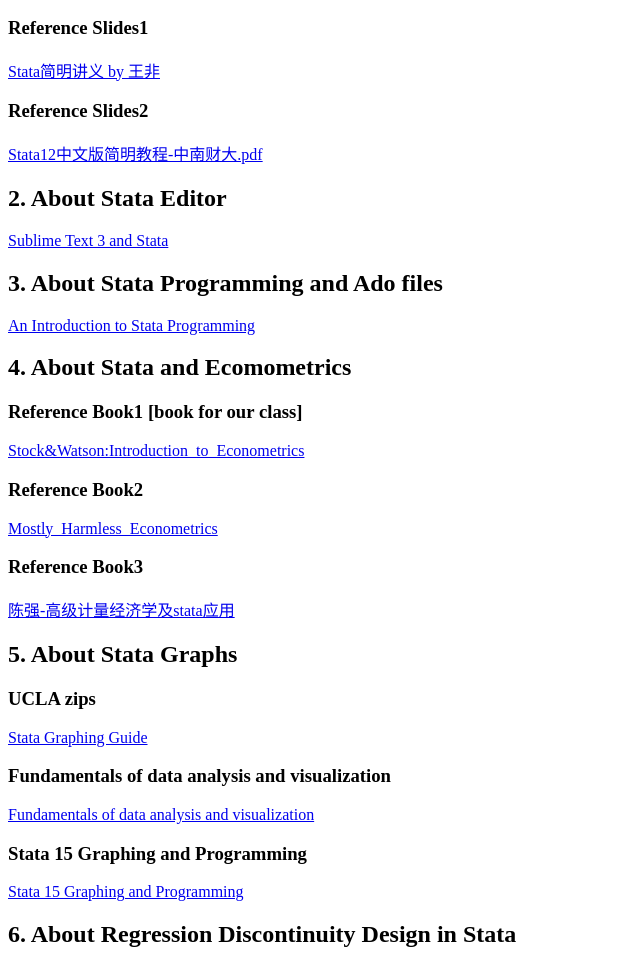
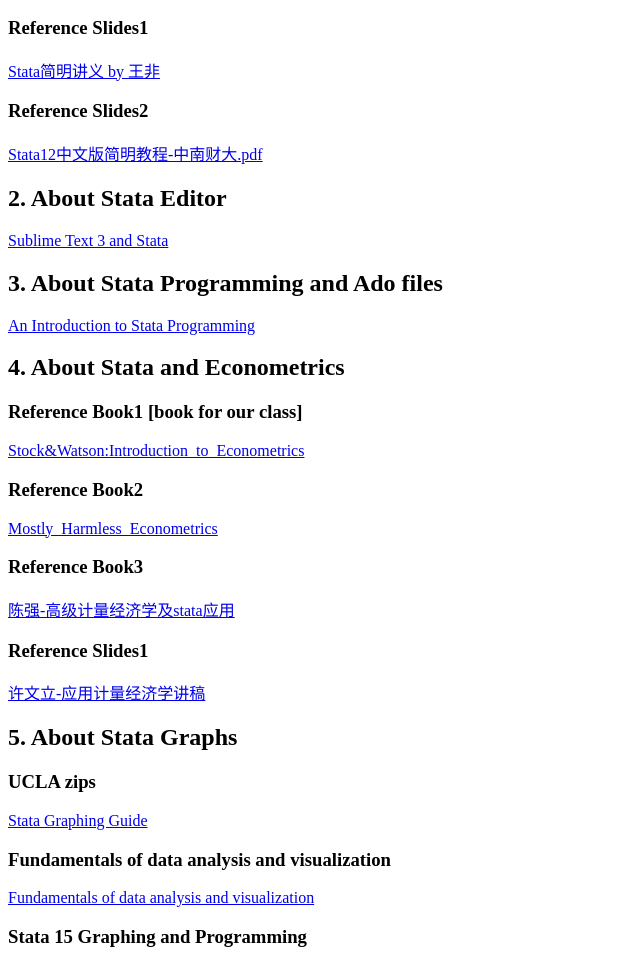
Before and after one commit to zmx2019/zmx2019.github.io, a plain HTML site: page index.html in a window 1280 px wide. Shown: the part 142-1097 px from the top of the page, without its empty margins (0-640 px from the left). Drawn offline with Linux system fonts and the light colour scheme.

Commit message:
update
update

```diff
--- a/index.html
+++ b/index.html
@@ -35,7 +35,7 @@
     <a href="https://zmx2019.github.io/Upload/Christopher F. Baum - An Introduction to Stata Programming-STATA (2016).pdf">An Introduction to Stata Programming</a>
 
 
-    <h2>4. About Stata and Ecomometrics</h2>
+    <h2>4. About Stata and Econometrics</h2>
 
         <h3>Reference Book1 <strong>[book for our class]</strong></h3>
         <a href="https://zmx2019.github.io/Upload/Introduction_to_EconometricsUpdate3e.pdf"> Stock&Watson:Introduction_to_Econometrics</a>
@@ -46,6 +46,8 @@
         <h3>Reference Book3</h3>
         <a href="https://zmx2019.github.io/Upload/陈强-高级计量经济学及stata应用.pdf">陈强-高级计量经济学及stata应用</a>
 
+        <h3>Reference Slides1</h3>
+        <a href="https://zmx2019.github.io/Upload/AppliedEconometrics.pdf">许文立-应用计量经济学讲稿</a>
 
     <h2>5. About Stata Graphs</h2>
 
```
